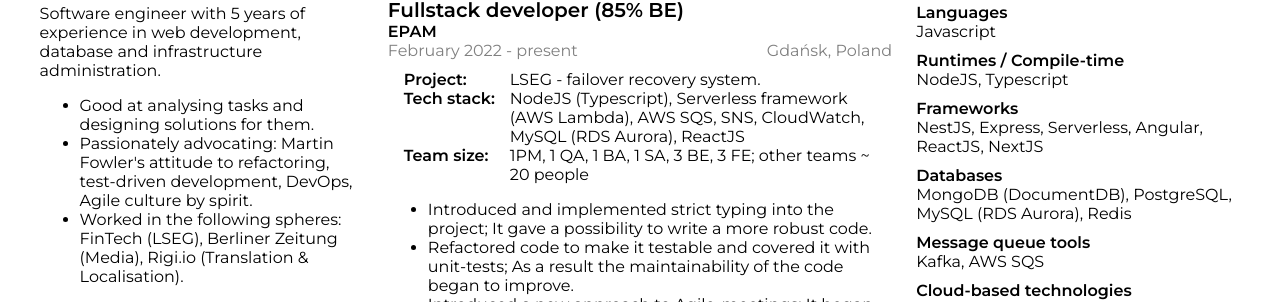
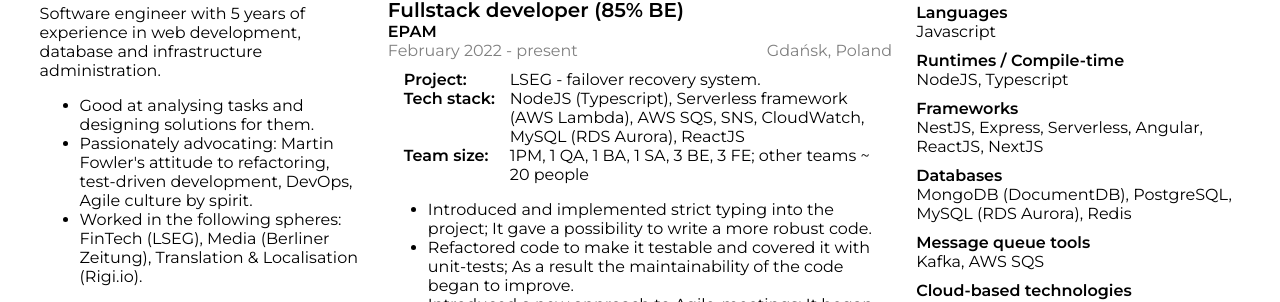
Before and after one commit to kirylvarykau/cv, a website: page index.html in a window 1280 px wide. Shown: the part 348-650 px from the top of the page. Drawn offline with Linux system fonts and the light colour scheme.

Commit message:
spheres fixed

```diff
--- a/index.html
+++ b/index.html
@@ -80,7 +80,7 @@
                             Passionately advocating: Martin Fowler's attitude to refactoring, test-driven development, DevOps, Agile culture by spirit.
                         </li>
                         <li>
-                            Worked in the following spheres: FinTech (LSEG), Berliner Zeitung (Media), Rigi.io (Translation & Localisation).
+                            Worked in the following spheres: FinTech (LSEG), Media (Berliner Zeitung), Translation & Localisation (Rigi.io).
                         </li>
                     </ul>
                 </div>
```
